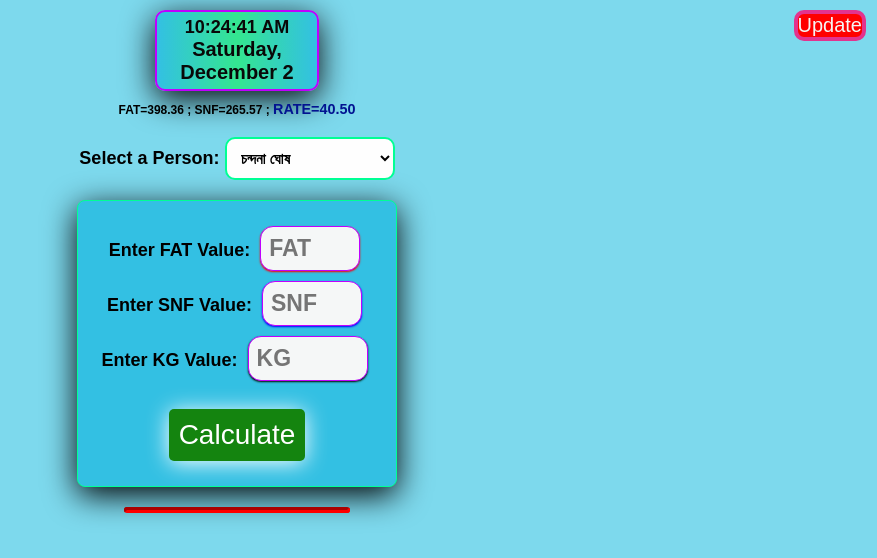
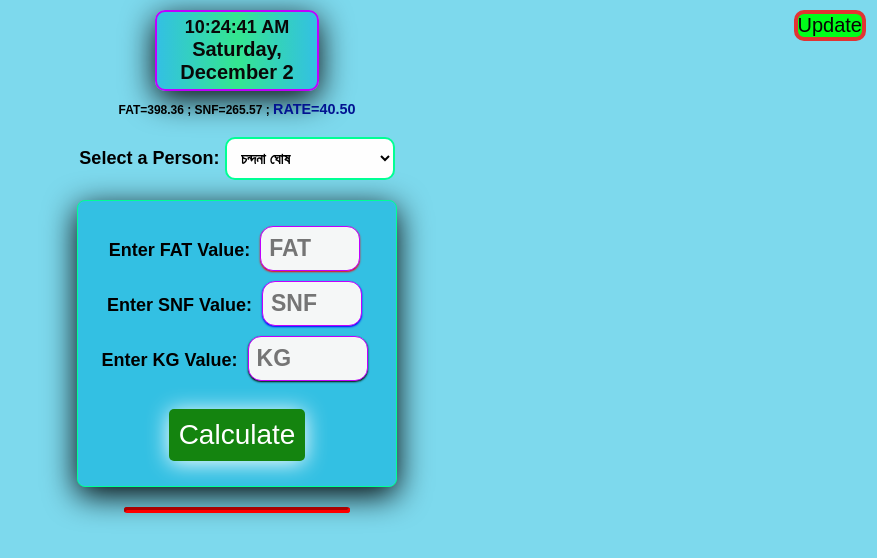
Before and after one commit to captain-delsagade/Abhijit_diaryCaL, a plain HTML site: page index.html in a window 1280 px wide. Shown: the whole page, without its empty margins (403-1280 px from the left). Drawn offline with Linux system fonts and the light colour scheme.

Commit message:
Update style.css

```diff
--- a/style.css
+++ b/style.css
@@ -194,16 +194,14 @@ input {
     margin-right: 1px;
     float: right;
     border-radius: 10px;
-    background-color: rgb(255, 0, 0);
+    background-color: rgb(0, 255, 26);
     padding: 0px;
     font-size: 20px;
-    color: whitesmoke;
-    border: 4px solid rgb(227, 51, 142);
+    color: rgb(8, 5, 5);
+    border: 4px solid rgb(227, 51, 51);
     transition: transform 0.5s ease;
-
-
 }
-#update:active {
+#reload-btn:active {
     transform: scale(0.70);
 }
 
```
